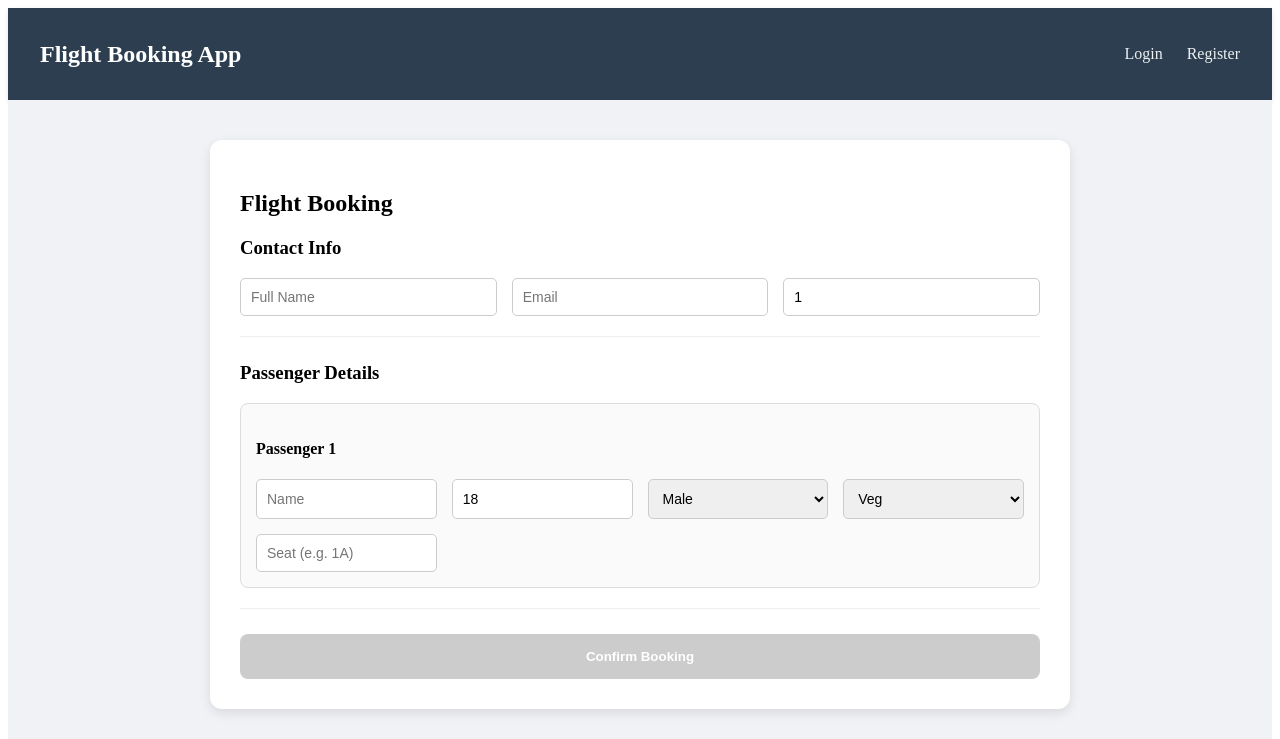
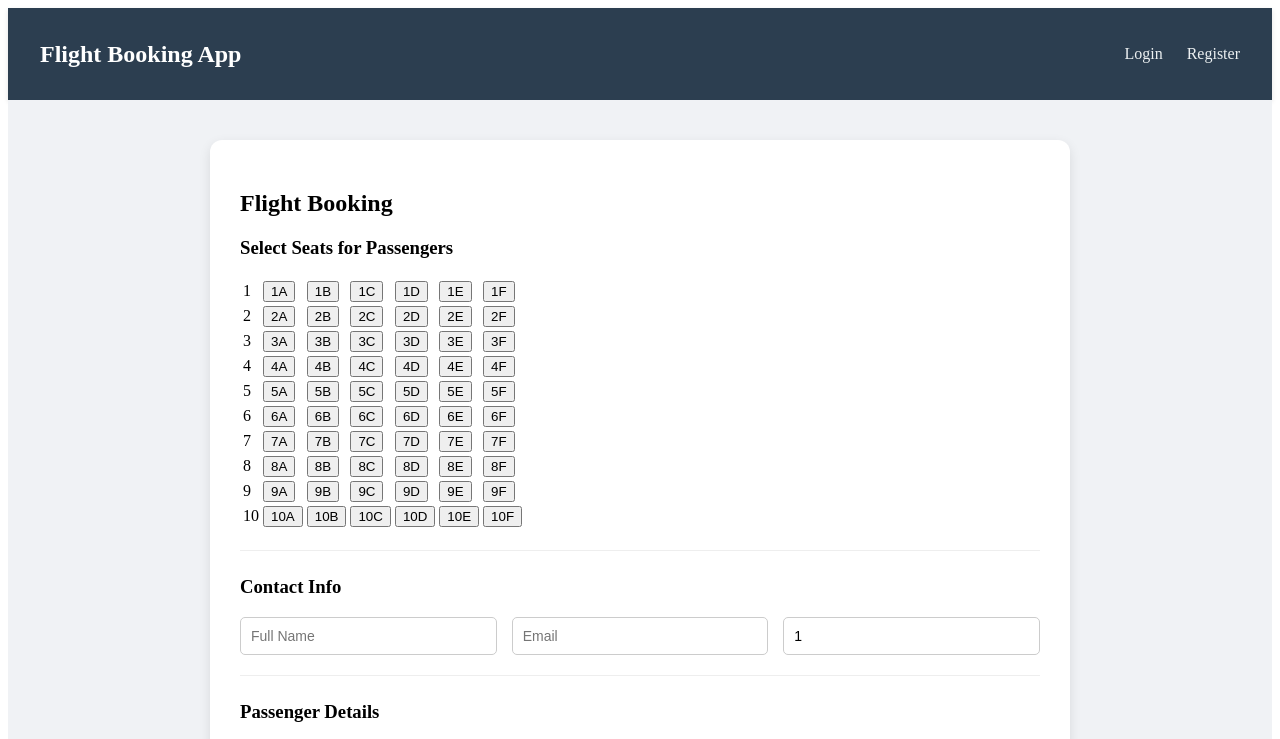
Before and after one commit to tanmaydhelia/Flight-app-primitive-frontend, an Angular app: page /book/1 in a window 1280 px wide. Shown: the top 739 px of the page. Built offline with nearby package versions, Linux system fonts and the light colour scheme; no server answers.

Commit message:
feat: Implimented Seat map booking

```diff
--- a/src/app/components/book-flight/book-flight.html
+++ b/src/app/components/book-flight/book-flight.html
@@ -1,26 +1,53 @@
 <div class="booking-page">
   <div class="booking-card">
     <h2>Flight Booking</h2>
+
+    <div class="section seat-map-container">
+      <h3>Select Seats for Passengers</h3>
+      <div class="seat-grid-scroll">
+        <table class="seat-grid">
+          <tbody>
+            @for (r of rows; track r) {
+            <tr>
+              <td class="row-num">{{r}}</td>
+              @for (c of cols; track c) {
+                @let seatId = r + c;
+                <td>
+                  <button
+                    type="button"
+                    class="seat-btn"
+                    [class.occupied]="isOccupied(seatId)"
+                    [disabled]="isOccupied(seatId)"
+                    (click)="selectSeat(seatId)">
+                    {{seatId}}
+                  </button>
+                </td>
+              }
+            </tr>
+            }
+          </tbody>
+        </table>
+      </div>
+    </div>
+
     <form [formGroup]="bookingForm" (ngSubmit)="onBook()">
       <div class="section">
         <h3>Contact Info</h3>
         <div class="grid-inputs">
           <input type="text" formControlName="name" placeholder="Full Name" />
           <input type="email" formControlName="email" placeholder="Email" />
-          <input
-            type="number"
-            formControlName="numberOfSeats"
-            (input)="syncPassengerForms()"
-            placeholder="Seats"
-          />
+          <input type="number" formControlName="numberOfSeats" (input)="syncPassengerForms()" placeholder="Seats" />
         </div>
       </div>
 
       <div formArrayName="passengers" class="section">
         <h3>Passenger Details</h3>
         @for (p of passengers.controls; track i; let i = $index) {
-        <div [formGroupName]="i" class="passenger-item">
-          <h4>Passenger {{ i + 1 }}</h4>
+        <div [formGroupName]="i"
+             class="passenger-item"
+             [class.active-selection]="activePassengerIndex === i"
+             (click)="setActivePassenger(i)">
+          <h4>Passenger {{ i + 1 }} @if(activePassengerIndex === i){ <span>(Selecting Seat...)</span> }</h4>
           <div class="grid-inputs">
             <input type="text" formControlName="name" placeholder="Name" />
             <input type="number" formControlName="age" placeholder="Age" />
@@ -28,19 +55,13 @@
               <option value="MALE">Male</option>
               <option value="FEMALE">Female</option>
             </select>
-            <select formControlName="mealType">
-              <option value="VEG">Veg</option>
-              <option value="NON_VEG">Non-Veg</option>
-            </select>
-            <input type="text" formControlName="seatNumber" placeholder="Seat (e.g. 1A)" />
+            <input type="text" formControlName="seatNumber" placeholder="Seat" readonly />
           </div>
         </div>
         }
       </div>
 
-      <button type="submit" [disabled]="bookingForm.invalid" class="btn-book">
-        Confirm Booking
-      </button>
+      <button type="submit" [disabled]="bookingForm.invalid" class="btn-book">Confirm Booking</button>
     </form>
   </div>
 </div>
--- a/src/app/components/book-flight/book-flight.ts
+++ b/src/app/components/book-flight/book-flight.ts
@@ -7,7 +7,7 @@ import { BookingRequest } from '../../models/flight-app';
 
 @Component({
   selector: 'app-book-flight',
-  standalone:true,
+  standalone: true,
   imports: [CommonModule, ReactiveFormsModule, RouterModule],
   templateUrl: './book-flight.html',
   styleUrl: './book-flight.css',
@@ -19,34 +19,98 @@ export class BookFlight {
   private router = inject(Router);
 
   flightId!: number;
+  occupiedSeats: string[] = [];
+  selectedSeats: string[] = [];
+  rows = [1, 2, 3, 4, 5, 6, 7, 8, 9, 10];
+  cols = ['A', 'B', 'C', 'D', 'E', 'F'];
+  activePassengerIndex: number = 0;
+
+  ngOnInit() {
+    this.flightId = Number(this.route.snapshot.paramMap.get('id'));
+    this.syncPassengerForms();
+    this.loadOccupiedSeats();
+  }
 
   bookingForm = this.fb.group({
     name: ['', Validators.required],
     email: ['', [Validators.required, Validators.email]],
     tripType: ['ONE_WAY', Validators.required],
     numberOfSeats: [1, [Validators.required, Validators.min(1)]],
-    passengers: this.fb.array([])
+    passengers: this.fb.array([]),
   });
 
   get passengers() {
     return this.bookingForm.get('passengers') as FormArray;
   }
 
-  ngOnInit() {
-    this.flightId = Number(this.route.snapshot.paramMap.get('id'));
-    this.syncPassengerForms();
+  loadOccupiedSeats() {
+    this.flightService.getOccupiedSeats(this.flightId).subscribe({
+      next: (seats) => (this.occupiedSeats = seats),
+      error: () => console.error('Could not load seat map'),
+    });
+  }
+
+  isOccupied(seat: string): boolean {
+    return this.occupiedSeats.includes(seat);
+  }
+
+  isSelected(seat: string): boolean {
+    return this.selectedSeats.includes(seat);
+  }
+
+  handleSeatSelection(seat: string) {
+    const limit = this.bookingForm.get('numberOfSeats')?.value || 0;
+
+    if (this.isSelected(seat)) {
+      this.selectedSeats = this.selectedSeats.filter((s) => s !== seat);
+    } else {
+      if (this.selectedSeats.length < limit) {
+        this.selectedSeats.push(seat);
+      } else {
+        alert(`You can only select ${limit} seat(s).`);
+      }
+    }
+    this.autoAssignSeatsToPassengers();
+  }
+
+  autoAssignSeatsToPassengers() {
+    this.selectedSeats.forEach((seat, index) => {
+      if (this.passengers.at(index)) {
+        this.passengers.at(index).get('seatNumber')?.setValue(seat);
+      }
+    });
+  }
+  selectSeat(seatId: string) {
+    if (this.isOccupied(seatId)) return;
+
+    // Assign the selected seat to the currently active passenger form
+    const passengerForm = this.passengers.at(this.activePassengerIndex);
+    if (passengerForm) {
+      passengerForm.get('seatNumber')?.setValue(seatId);
+
+      // Automatically move to the next passenger if available
+      if (this.activePassengerIndex < this.passengers.length - 1) {
+        this.activePassengerIndex++;
+      }
+    }
+  }
+
+  setActivePassenger(index: number) {
+    this.activePassengerIndex = index;
   }
 
   syncPassengerForms() {
     const count = this.bookingForm.get('numberOfSeats')?.value || 1;
     while (this.passengers.length < count) {
-      this.passengers.push(this.fb.group({
-        name: ['', Validators.required],
-        gender: ['MALE', Validators.required],
-        age: [18, [Validators.required, Validators.min(0), Validators.max(100)]],
-        mealType: ['VEG', Validators.required],
-        seatNumber: ['', Validators.required]
-      }));
+      this.passengers.push(
+        this.fb.group({
+          name: ['', Validators.required],
+          gender: ['MALE', Validators.required],
+          age: [18, [Validators.required, Validators.min(0), Validators.max(100)]],
+          mealType: ['VEG', Validators.required],
+          seatNumber: ['', Validators.required],
+        })
+      );
     }
     while (this.passengers.length > count) {
       this.passengers.removeAt(this.passengers.length - 1);
@@ -61,7 +125,7 @@ export class BookFlight {
           alert(`Success! PNR: ${res.pnr}`);
           this.router.navigate(['/search']);
         },
-        error: (err) => alert('Booking failed. Check your token or seats availability.')
+        error: (err) => alert('Booking failed. Check your token or seats availability.'),
       });
     }
   }
--- a/src/app/services/flight.ts
+++ b/src/app/services/flight.ts
@@ -97,4 +97,8 @@ export class FlightService {
   addFlightInventory(request: any): Observable<string> {
     return this.http.post(`${this.GATEWAY_URL}/flight/api/airline/inventory/add`, request, { responseType: 'text' });
   }
+
+  getOccupiedSeats(flightId: number): Observable<string[]> {
+  return this.http.get<string[]>(`${this.GATEWAY_URL}/booking/api/seats/${flightId}`);
+  }
 }
```
